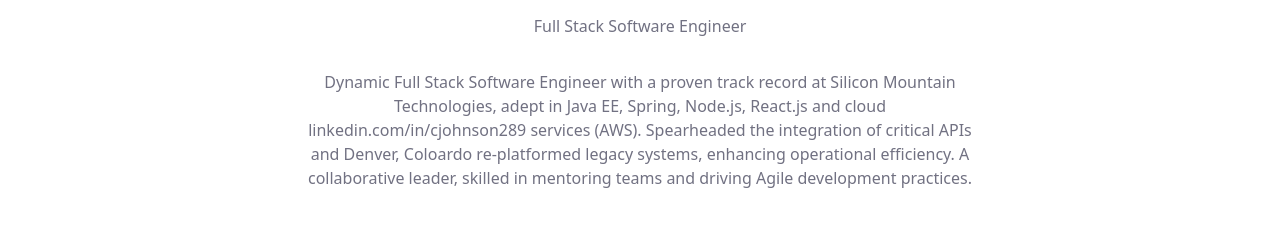
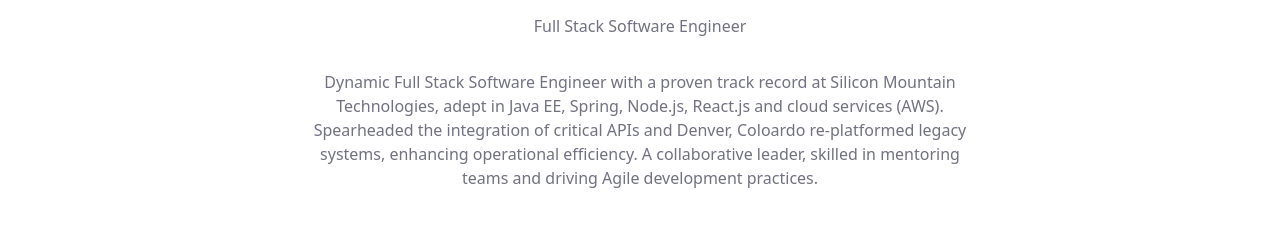
Before and after one commit to Cjohnson187/cjohnson187.github.io, a React (Vite) app: page / in a window 1280 px wide. Shown: the part 340-576 px from the top of the page. Built offline with nearby package versions, Linux system fonts and the light colour scheme.

Commit message:
removed accidental paste

```diff
--- a/src/portfolio-data.ts
+++ b/src/portfolio-data.ts
@@ -2,7 +2,7 @@
   personal: {
     name: "Christopher Johnson",
     title: "Full Stack Software Engineer",
-    bio: "Dynamic Full Stack Software Engineer with a proven track record at Silicon Mountain Technologies, adept in Java EE, Spring, Node.js, React.js and cloud linkedin.com/in/cjohnson289 services (AWS). Spearheaded the integration of critical APIs and Denver, Coloardo re-platformed legacy systems, enhancing operational efficiency. A collaborative leader, skilled in mentoring teams and driving Agile development practices.",
+    bio: "Dynamic Full Stack Software Engineer with a proven track record at Silicon Mountain Technologies, adept in Java EE, Spring, Node.js, React.js and cloud services (AWS). Spearheaded the integration of critical APIs and Denver, Coloardo re-platformed legacy systems, enhancing operational efficiency. A collaborative leader, skilled in mentoring teams and driving Agile development practices.",
     image: "/new-pro.jpg"
   },
   contact: {
```
